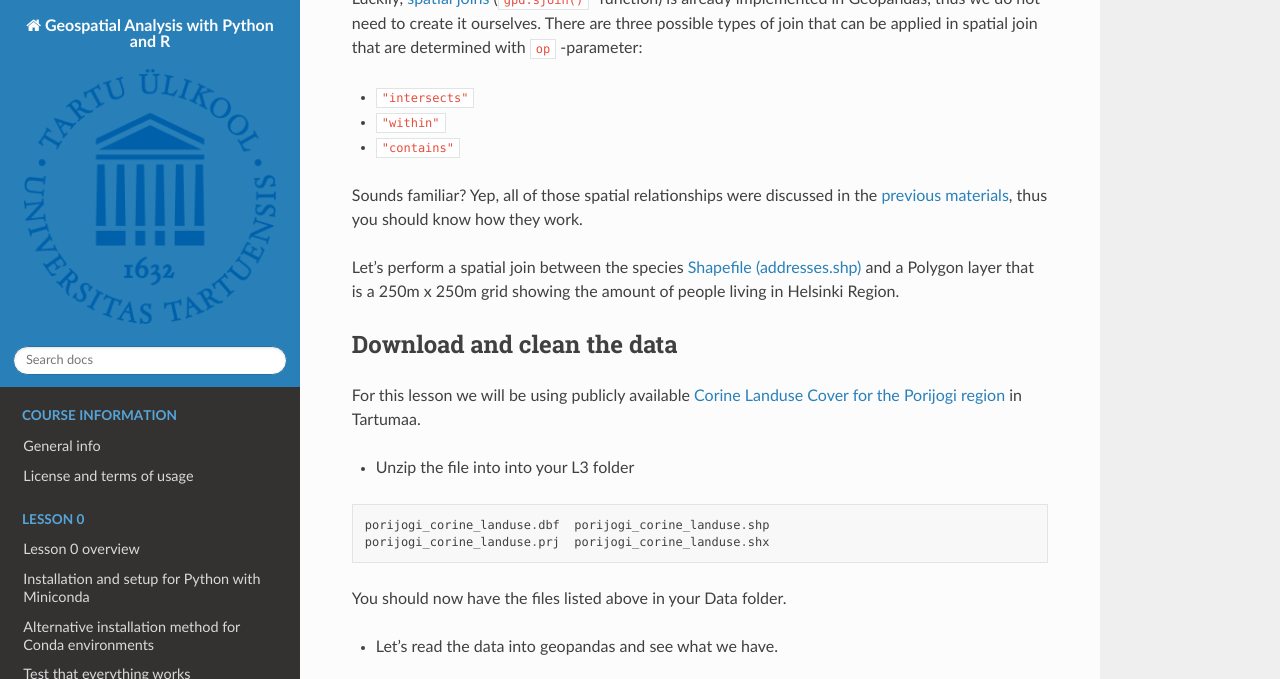
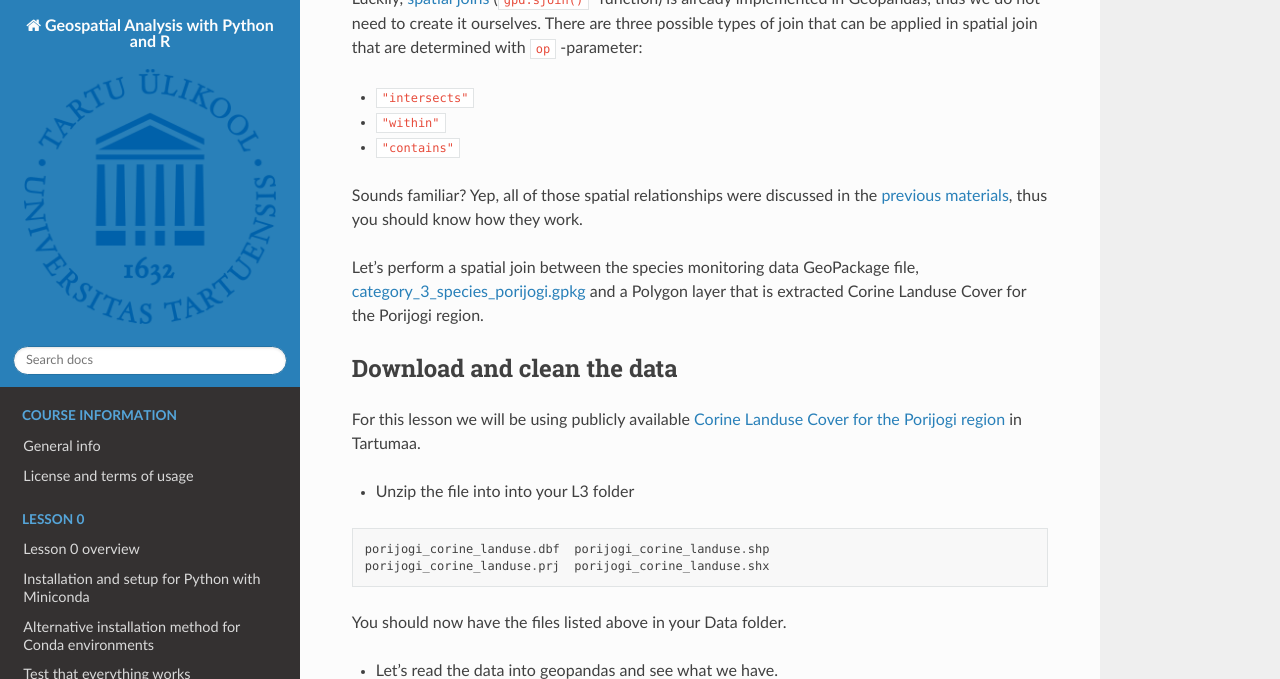
Before and after one commit to LandscapeGeoinformatics/geopython-ut-2019-course, a Sphinx documentation site: the page built from source/L3/spatial-join.rst, in a window 1280 px wide and 900 px high, scrolled down 390 px, cut to the strip 0-679 px from the top of the window. Built offline with Sphinx 7.4.7 and the Read the Docs theme 2.0.0, drawn with Linux system fonts in a browser that asks for light colours; pages that are not in the unit, such as notebooks, are missing from menus; some of the changed lines change nothing that is shown.

Commit message:
lesson 3 and exercise 2 updates with Estonian data fixes

```diff
--- a/source/L3/spatial-join.rst
+++ b/source/L3/spatial-join.rst
@@ -27,8 +27,8 @@
 Sounds familiar? Yep, all of those spatial relationships were discussed
 in the `previous materials <point-in-polygon.html>`_, thus you should know how they work.
 
-Let's perform a spatial join between the species  `Shapefile (addresses.shp) <../_static/data/L3/addresses.zip>`_
-and a Polygon layer that is a 250m x 250m grid showing the amount of people living in Helsinki Region.
+Let's perform a spatial join between the species monitoring data GeoPackage file, `category_3_species_porijogi.gpkg <../_static/data/L3/category_3_species_porijogi.gpkg>`_
+and a Polygon layer that is extracted Corine Landuse Cover for the Porijogi region.
 
 
 Download and clean the data
@@ -188,9 +188,17 @@
 
 .. ipython:: python
 
+    # initialise empty list
+    data_list = []
+
     for species_id, species_group in join.groupby('NIMI'):
         lulc_count = species_group['LABEL2'].value_counts()
         top = lulc_count.head(1)
-        # display(type(top))
-        # print(top)
-        print("species_id: {}, number of sightings: {}, top lulc: {}, number: {}".format(species_id, len(species_group), top.index[0], top[0] ))
+        # add info to list
+        data_list.append({'species_id':species_id, 'all_sights': len(species_group), 'top_lulc': top.index[0], 'sights_in_top': top[0]})
+
+    # Creates DataFrame from now filled list wit hdata items.
+    top_sights = pd.DataFrame(data_list)
+
+    # Print the data
+    top_sights.sort_values(by=['all_sights','sights_in_top'], ascending=False).head(10)
```
Also changed, not shown: source/_static/data/L3/lesson3.ipynb, 1 other file.
